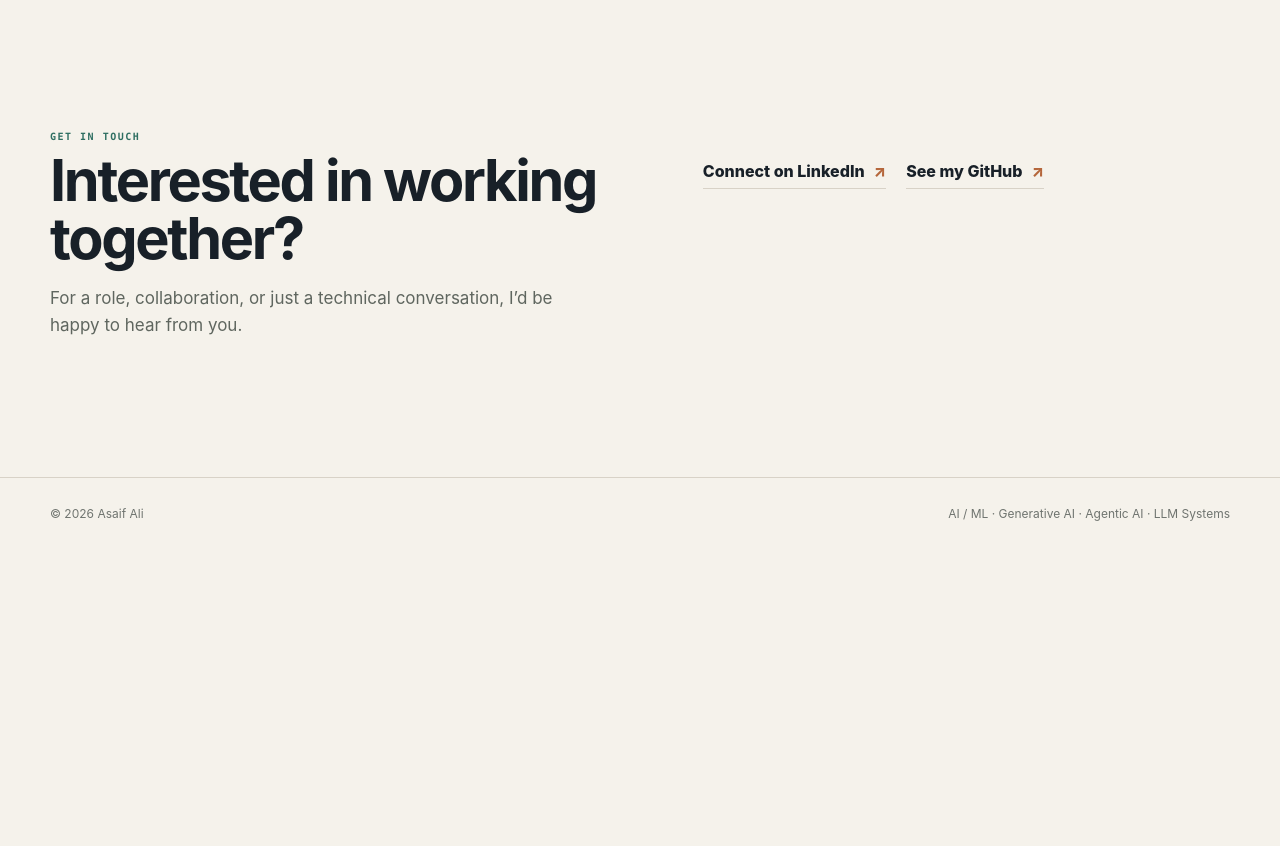
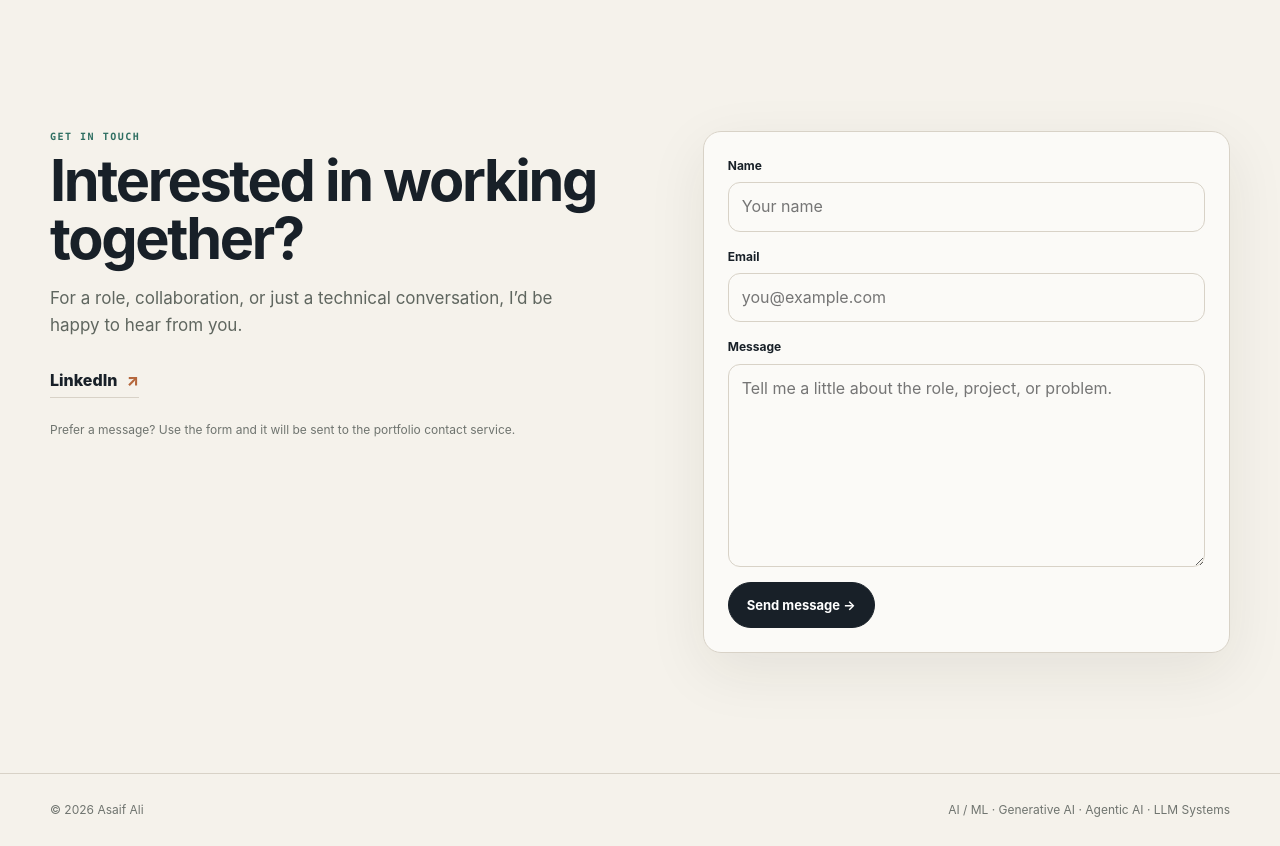
Before and after one commit to AsaifAli/asaifali-portfolio, a Next.js app: page / in a window 1280 px wide. Shown: the part 4800-5646 px from the top of the page. Before the commit the page ends 5349 px from the top, so only its background shows below. Built offline with nearby package versions, Linux system fonts and the light colour scheme; no server answers; the database is empty.

Commit message:
Redesign of the portfolio

```diff
--- a/app/page.tsx
+++ b/app/page.tsx
@@ -1,6 +1,7 @@
 import Link from "next/link";
 import { ProjectCard } from "@/components/ProjectCard";
 import { getProjects } from "@/lib/portfolio-data";
+import { ContactForm } from "@/components/ContactForm";
 import { InteractiveDemo } from "@/components/InteractiveDemo";
 
 const CONTACT_EMAIL = process.env.NEXT_PUBLIC_CONTACT_EMAIL?.trim() || "";
@@ -116,11 +117,14 @@ export default async function Home() {
           <div className="section-kicker">Get in touch</div>
           <h2>Interested in working together?</h2>
           <p>For a role, collaboration, or just a technical conversation, I’d be happy to hear from you.</p>
+          <div className="contact-direct">
+            {CONTACT_EMAIL && <a className="direct-contact" href={`mailto:${CONTACT_EMAIL}`}>Email me<span>↗</span></a>}
+            <a className="direct-contact" href="https://www.linkedin.com/in/sk-asaif-ali-134873243" target="_blank" rel="noreferrer">LinkedIn<span>↗</span></a>
+          </div>
+          <p className="contact-hint">Prefer a message? Use the form and it will be sent to the portfolio contact service.</p>
         </div>
-        <div className="contact-direct">
-          {CONTACT_EMAIL && <a className="direct-contact" href={`mailto:${CONTACT_EMAIL}`}>Email me<span>↗</span></a>}
-          <a className="direct-contact" href="https://www.linkedin.com/in/sk-asaif-ali-134873243" target="_blank" rel="noreferrer">Connect on LinkedIn<span>↗</span></a>
-          <a className="direct-contact" href="https://github.com/AsaifAli" target="_blank" rel="noreferrer">See my GitHub<span>↗</span></a>
+        <div className="contact-form-wrap">
+          <ContactForm />
         </div>
       </section>
     </main>
```
